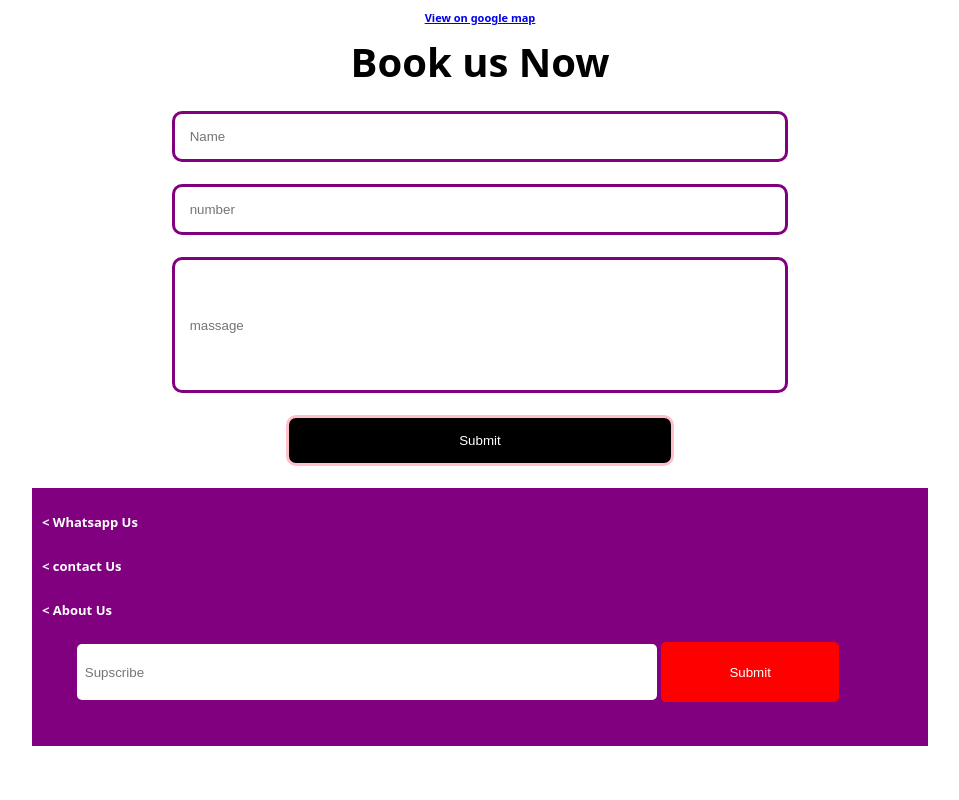
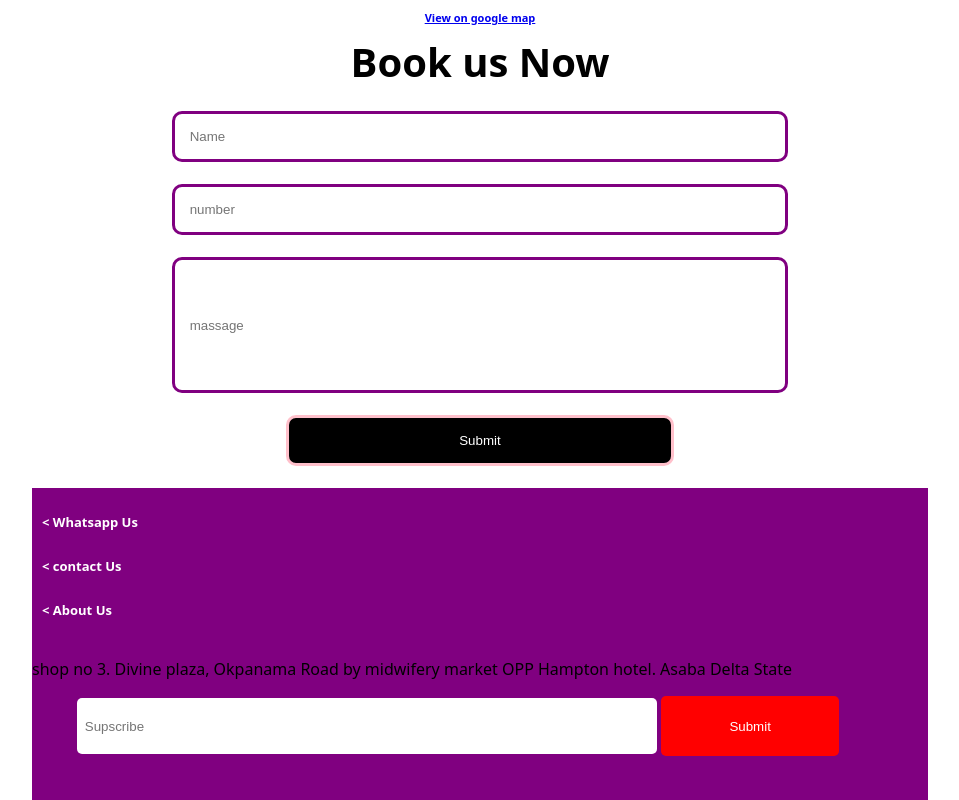
Before and after one commit to franko122/laura-therapist, a plain HTML site: page index.html in a window 1280 px wide. Shown: the part 3920-4720 px from the top of the page, without its empty margins (160-1119 px from the left). Before the commit the page ends 4666 px from the top, so only its background shows below. Drawn offline with Linux system fonts and the light colour scheme.

Commit message:
Update index.html

```diff
--- a/index.html
+++ b/index.html
@@ -194,6 +194,7 @@ teeth whitening, facial, pedicure,exfoliating full body scrub exfoliating foot s
        < Whatsapp Us
     </b>
 </a>
+
 <br>
 <br>
 <a  href="https://wa.me/9058416311" style="color: white; text-decoration: none;  margin-left: 10px;">
@@ -210,6 +211,11 @@ teeth whitening, facial, pedicure,exfoliating full body scrub exfoliating foot s
 </a>
 <br>
 <br>
+       <p>
+           shop no 3. Divine plaza,
+Okpanama Road by midwifery market OPP Hampton hotel.
+           Asaba Delta State
+       </p>
 <div class="noko">
     <form action="">
         <input type="text" placeholder="Supscribe" required class="ipol">
```
